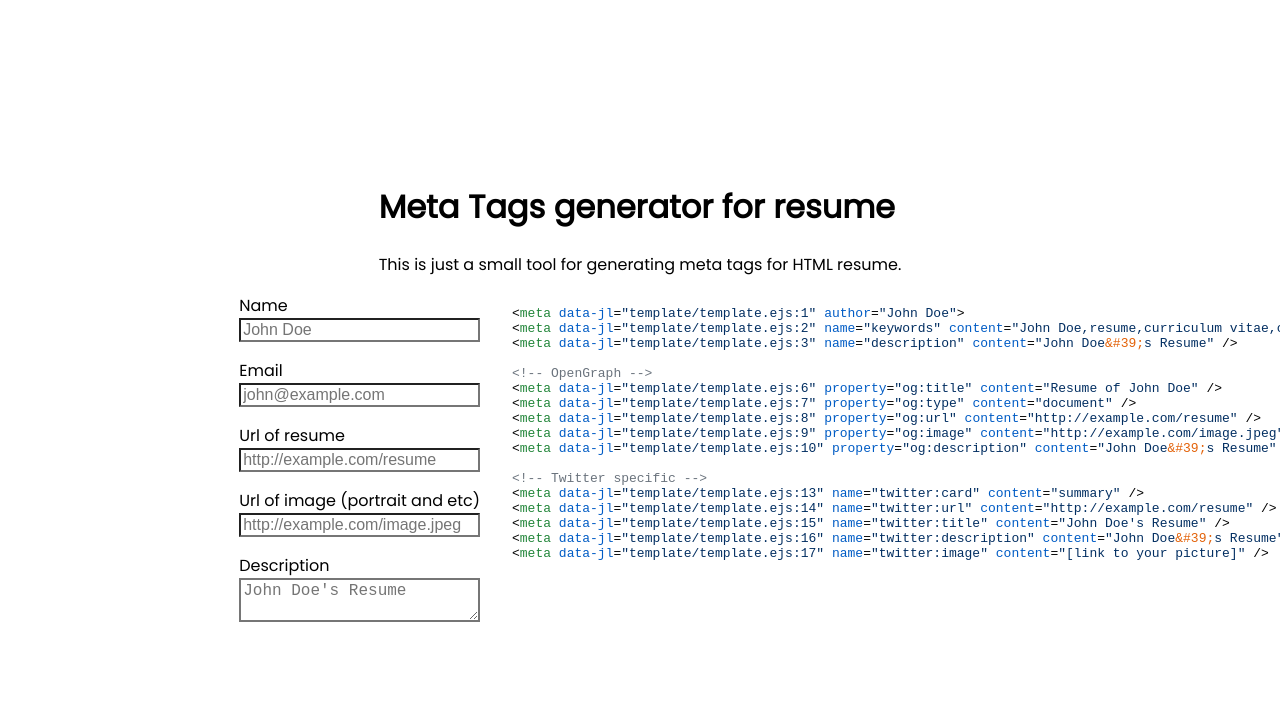
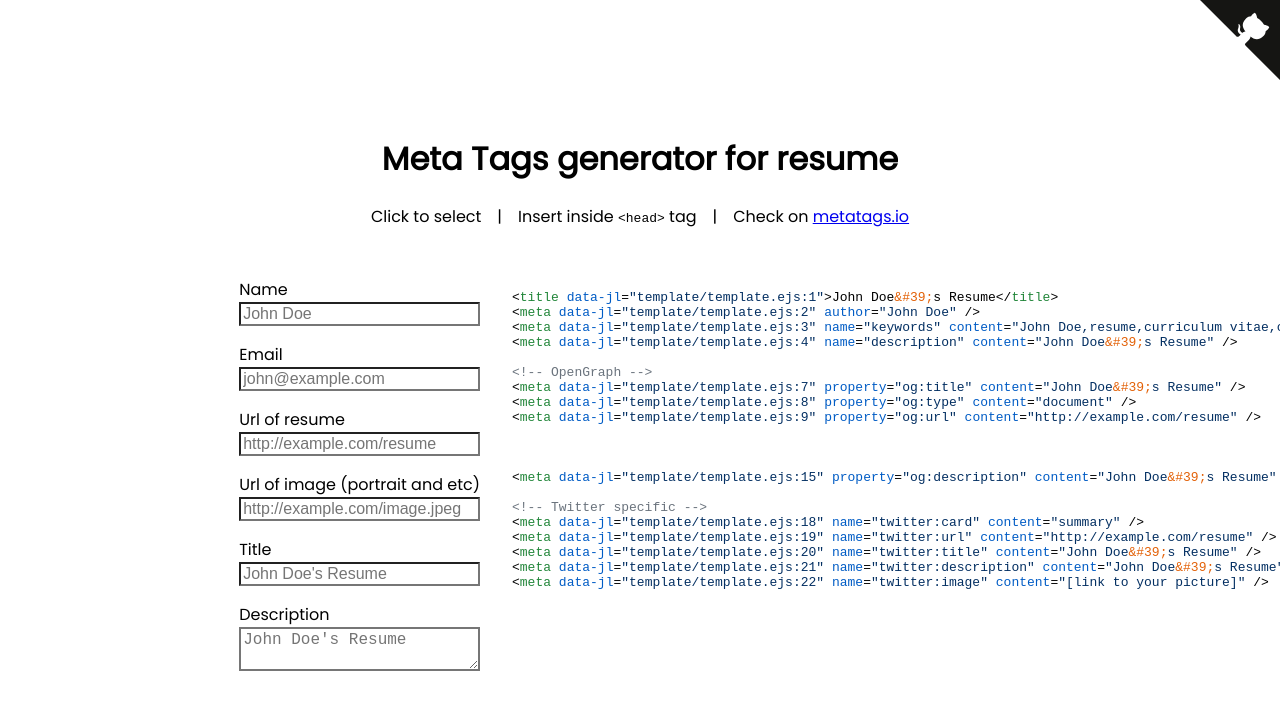
Before and after one commit to izzqz/meta-gen, a website: page index.html in a window 1280 px wide. Shown: the top 710 px of the page. Drawn offline with nearby package versions, Linux system fonts and the light colour scheme.

Commit message:
Add octopus and come desc

```diff
--- a/css/main.css
+++ b/css/main.css
@@ -1,5 +1,5 @@
 body {
-    font-family: 'Poppins', sans-serif;
+    font-family: "Poppins", sans-serif;
     display: flex;
     flex-direction: column;
     flex-wrap: nowrap;
@@ -10,7 +10,10 @@ body {
     margin: 0;
 }
 
-/* .description {} */
+.description {
+    text-align: center;
+    margin-bottom: 2rem;
+}
 
 .app {
     display: grid;
@@ -30,14 +33,12 @@ input {
 .inputs {
     grid-area: inputs;
     justify-self: flex-end;
+    margin-right: 2rem;
 }
 
 .inputs > div {
     margin-bottom: 1rem;
-    margin-right: 2rem;
 }
-
-/* TODO: Alight output */
 
 .outputs {
     min-width: 100%;
@@ -48,3 +49,31 @@ input {
 #output {
     margin: 0;
 }
+
+.github-corner:hover .octo-arm {
+    animation: octocat-wave 560ms ease-in-out;
+}
+
+@keyframes octocat-wave {
+    0%,
+    100% {
+        transform: rotate(0);
+    }
+    20%,
+    60% {
+        transform: rotate(-25deg);
+    }
+    40%,
+    80% {
+        transform: rotate(10deg);
+    }
+}
+
+@media (max-width: 500px) {
+    .github-corner:hover .octo-arm {
+        animation: none;
+    }
+    .github-corner .octo-arm {
+        animation: octocat-wave 560ms ease-in-out;
+    }
+}
--- a/index.html
+++ b/index.html
@@ -20,11 +20,45 @@
         <script src="https://npmcdn.com/ejs/ejs.min.js"></script>
     </head>
     <body>
+        <a
+            href="https://github.com/TODO"
+            class="github-corner"
+            aria-label="View source on GitHub"
+        >
+            <svg
+                width="80"
+                height="80"
+                viewBox="0 0 250 250"
+                style="
+                    fill: #151513;
+                    color: #fff;
+                    position: absolute;
+                    top: 0;
+                    border: 0;
+                    right: 0;
+                "
+                aria-hidden="true"
+            >
+                <path
+                    d="M0,0 L115,115 L130,115 L142,142 L250,250 L250,0 Z"
+                ></path>
+                <path
+                    d="M128.3,109.0 C113.8,99.7 119.0,89.6 119.0,89.6 C122.0,82.7 120.5,78.6 120.5,78.6 C119.2,72.0 123.4,76.3 123.4,76.3 C127.3,80.9 125.5,87.3 125.5,87.3 C122.9,97.6 130.6,101.9 134.4,103.2"
+                    fill="currentColor"
+                    style="transform-origin: 130px 106px"
+                    class="octo-arm"
+                ></path>
+                <path
+                    d="M115.0,115.0 C114.9,115.1 118.7,116.5 119.8,115.4 L133.7,101.6 C136.9,99.2 139.9,98.4 142.2,98.6 C133.8,88.0 127.5,74.4 143.8,58.0 C148.5,53.4 154.0,51.2 159.7,51.0 C160.3,49.4 163.2,43.6 171.4,40.1 C171.4,40.1 176.1,42.5 178.8,56.2 C183.1,58.6 187.2,61.8 190.9,65.4 C194.5,69.0 197.7,73.2 200.1,77.6 C213.8,80.2 216.3,84.9 216.3,84.9 C212.7,93.1 206.9,96.0 205.4,96.6 C205.1,102.4 203.0,107.8 198.3,112.5 C181.9,128.9 168.3,122.5 157.7,114.1 C157.9,116.9 156.7,120.9 152.7,124.9 L141.0,136.5 C139.8,137.7 141.6,141.9 141.8,141.8 Z"
+                    fill="currentColor"
+                    class="octo-body"
+                ></path>
+            </svg>
+        </a>
         <div class="description">
             <h1>Meta Tags generator for resume</h1>
             <p>
-                This is just a small tool for generating meta tags for HTML
-                resume.
+                Click to select&emsp;|&emsp;Insert inside <code>&lt;head&gt;</code> tag&emsp;|&emsp;Check on <a href="https://metatags.io/">metatags.io</a>
             </p>
         </div>
         <div class="app">
@@ -32,43 +66,37 @@
                 <div>
                     <label for="name">
                         Name <br />
-                        <input id="name" type="text"/>
+                        <input id="name" type="text" />
                     </label>
                 </div>
                 <div>
                     <label for="email">
                         Email <br />
-                        <input
-                            type="email"
-                            id="email"
-                        />
+                        <input type="email" id="email" />
                     </label>
                 </div>
                 <div>
                     <label for="url">
                         Url of resume <br />
-                        <input
-                            type="url"
-                            id="url"
-                        />
+                        <input type="url" id="url" />
                     </label>
                 </div>
                 <div>
                     <label for="image">
                         Url of image (portrait and etc) <br />
-                        <input
-                            type="url"
-                            id="image"
-                        />
+                        <input type="url" id="image" />
+                    </label>
+                </div>
+                <div>
+                    <label for="title">
+                        Title<br />
+                        <input type="text" id="title" />
                     </label>
                 </div>
                 <div>
                     <label for="description">
                         Description<br />
-                        <textarea
-                            type="text"
-                            id="description"
-                            ></textarea>
+                        <textarea type="text" id="description"></textarea>
                     </label>
                 </div>
             </div>
--- a/js/main.js
+++ b/js/main.js
@@ -7,6 +7,7 @@ const DEFAULT_VALUES = {
     url: "http://example.com/resume",
     image: "http://example.com/image.jpeg",
     description: "---", // Proxy target
+    title: "---", // Proxy target
 };
 
 /**
@@ -14,7 +15,7 @@ const DEFAULT_VALUES = {
  */
 const defaultValuesHandler = {
     get: function (target, prop, receiver) {
-        if (prop === "description") {
+        if (["description", "title"].includes(prop)) {
             const name = getValues("name");
             let defaultValue;
 
@@ -22,10 +23,10 @@ const defaultValuesHandler = {
                 defaultValue = `${name}'s Resume`; // Based on user's "name"
             }
             if (!name) {
-                defaultValue =`${target.name}'s Resume`; // Based on default "name"
+                defaultValue = `${target.name}'s Resume`; // Based on default "name"
             }
 
-            document.getElementById("description").placeholder = defaultValue;
+            document.getElementById(prop).placeholder = defaultValue;
             return defaultValue;
         }
 
@@ -65,11 +66,16 @@ const getValues = (id) => {
 async function updateOutput() {
     const values = getValues();
 
-    const xml = ejs.render(await template, values, {});
+    const xml = ejs.render(
+        await template,
+        Object.assign(values, { defaultValues }),
+        {}
+    );
 
-    output.innerHTML = hljs.highlight(xml, { language: "xml" }).value;
+    output.innerHTML = hljs.highlight(xml, { language: "xml" }).value
 }
 
+(function main() {
     for (const id of inputIds) {
         const el = document.getElementById(id);
         el.addEventListener("input", updateOutput);
@@ -77,3 +83,4 @@ for (const id of inputIds) {
     }
 
     updateOutput();
+})();
--- a/template/template.ejs
+++ b/template/template.ejs
@@ -1,17 +1,22 @@
-<meta author="<%= name %>">
+<title><%= title %></title>
+<meta author="<%= name %>" />
 <meta name="keywords" content="<%= name %>,resume,curriculum vitae,cv" />
 <meta name="description" content="<%= description %>" />
 
 <!-- OpenGraph -->
-<meta property="og:title" content="Resume of <%= name %>" />
+<meta property="og:title" content="<%= title %>" />
 <meta property="og:type" content="document" />
 <meta property="og:url" content="<%= url %>" />
+
+<% if (!(image === defaultValues.image)) { %>
 <meta property="og:image" content="<%= image %>" />
+<% } %>
+
 <meta property="og:description" content="<%= description %>" />
 
 <!-- Twitter specific -->
 <meta name="twitter:card" content="summary" />
 <meta name="twitter:url" content="<%= url %>" />
-<meta name="twitter:title" content="<%= name %>'s Resume" />
+<meta name="twitter:title" content="<%= title %>" />
 <meta name="twitter:description" content="<%= description %>" />
 <meta name="twitter:image" content="[link to your picture]" />
```
Lines whose indentation alone changed are shown as unchanged.
